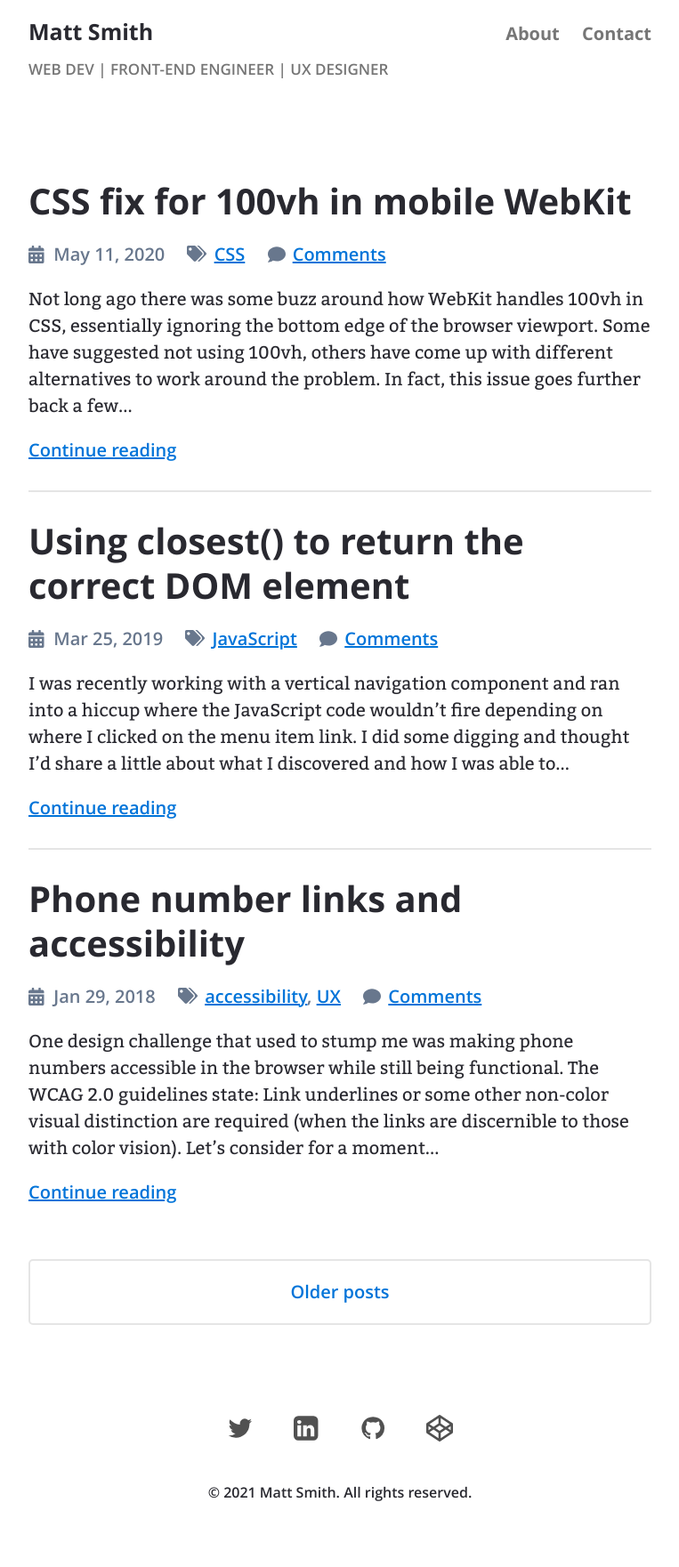
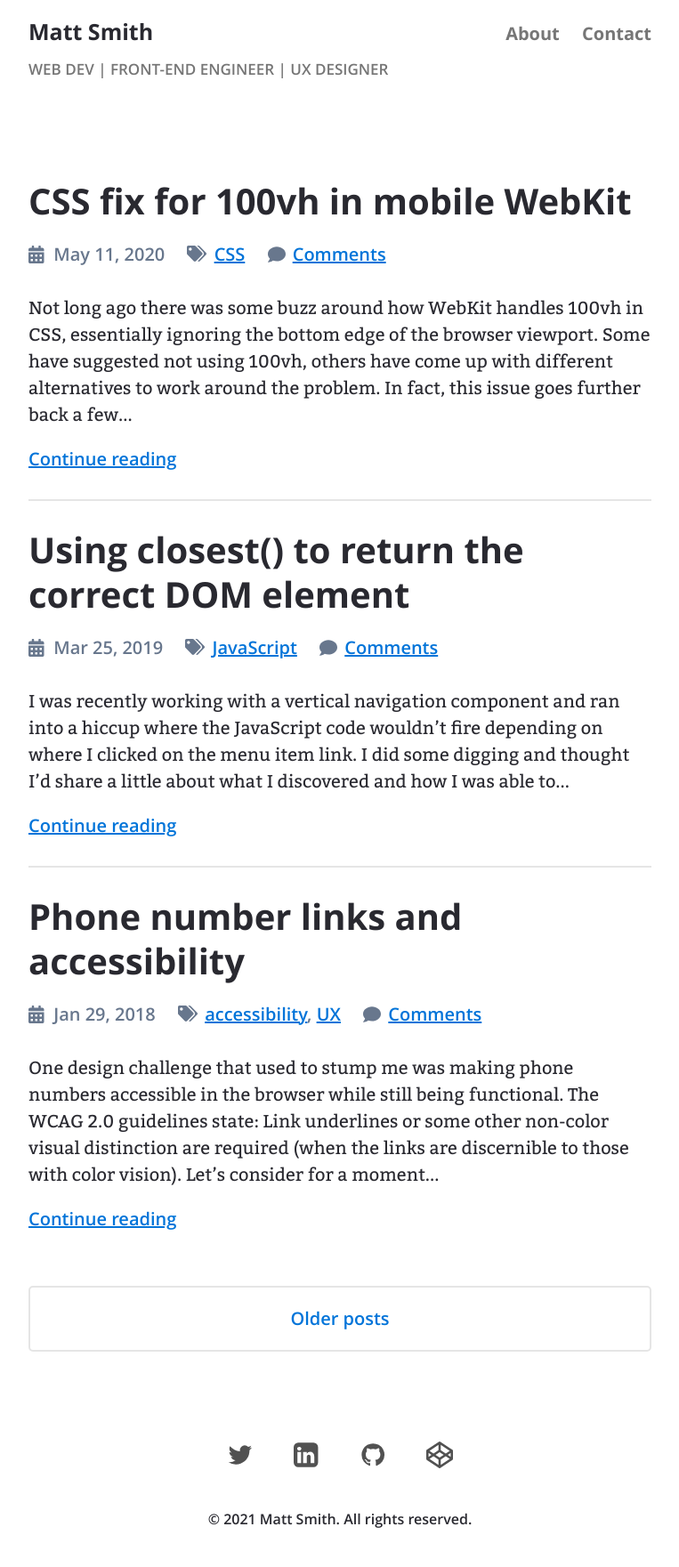
Before and after one commit to AllThingsSmitty/allthingssmitty.github.io, a Jekyll site: the page built from index.html, in a window 1280 px wide. Shown: the whole page at 89% size, without its empty margins (258-1021 px from the left). Built offline with Jekyll 4.4.1, drawn with Linux system fonts in a browser that asks for light colours; the list of posts is cut into pages by our own code; comment, search, counter and statistics services are not loaded; before the commit the page ends 1731 px from its top, so only the background shows below that.

Commit message:
FIxed position

```diff
--- a/_sass/_base.scss
+++ b/_sass/_base.scss
@@ -123,10 +123,6 @@
 .icon-social {
   background-repeat: no-repeat;
 
-  background-size: 30px;
-  height: 30px;
-  width: 30px;
-
   .sr-hidden {
     height: 1px;
     left: -10000px;
--- a/_sass/_posts.scss
+++ b/_sass/_posts.scss
@@ -25,6 +25,10 @@
         font-family: var(--secondary-font-family-semibold);
         line-height: 1;
         margin-right: 1rem;
+
+        &:first-child {
+          margin-bottom: .75rem;
+        }
 
         // Publish date
         time {
```
